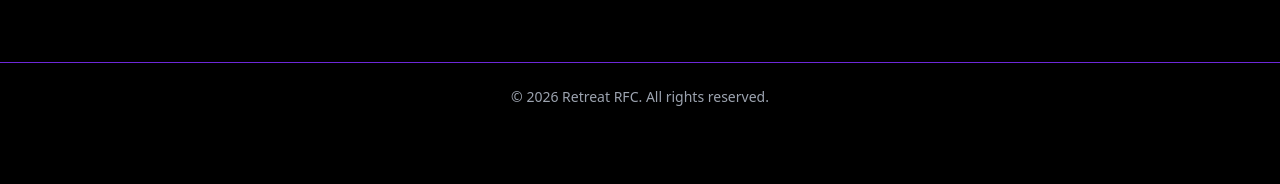
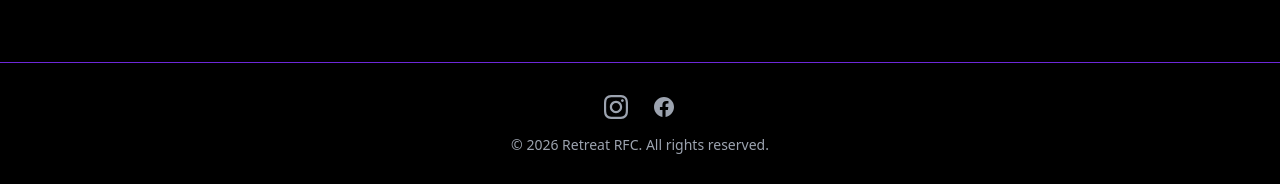
Before and after one commit to FergusonRevaldo25/retreatrfc-full, a Next.js app: page / in a window 1280 px wide. Shown: the part 1346-1530 px from the top of the page. Before the commit the page ends 1477 px from the top, so only its background shows below. Built offline with nearby package versions, Linux system fonts and the light colour scheme.

Commit message:
insta and facebook links and logo added footer

```diff
--- a/app/layout.tsx
+++ b/app/layout.tsx
@@ -18,8 +18,40 @@
       <body className="bg-black text-white min-h-screen flex flex-col">
         <Navbar />
         <main className="flex-1">{children}</main>
-        <footer className="bg-black border-t border-purple-700 text-center py-6 text-sm text-gray-400">
-          © {new Date().getFullYear()} Retreat RFC. All rights reserved.
+        <footer className="bg-black border-t border-purple-700 text-center py-8 text-sm text-gray-400">
+          <div className="flex justify-center gap-6 mb-4">
+            <a
+              href="https://www.instagram.com/retreatrfc?stkn=azJ0Y2pnM3dtM2cy"
+              target="_blank"
+              rel="noopener noreferrer"
+              aria-label="Retreat RFC on Instagram"
+              className="text-gray-400 hover:text-purple-400 transition-colors"
+            >
+              <svg
+                viewBox="0 0 24 24"
+                className="w-6 h-6 fill-current"
+                xmlns="http://www.w3.org/2000/svg"
+              >
+                <path d="M12 2.163c3.204 0 3.584.012 4.85.07 3.252.148 4.771 1.691 4.919 4.919.058 1.265.069 1.645.069 4.849 0 3.205-.012 3.584-.069 4.849-.149 3.225-1.664 4.771-4.919 4.919-1.266.058-1.644.07-4.85.07-3.204 0-3.584-.012-4.849-.07-3.26-.149-4.771-1.699-4.919-4.92-.058-1.265-.07-1.644-.07-4.849 0-3.204.013-3.583.07-4.849.149-3.227 1.664-4.771 4.919-4.919 1.266-.057 1.645-.069 4.849-.069zm0-2.163c-3.259 0-3.667.014-4.947.072-4.358.2-6.78 2.618-6.98 6.98-.059 1.281-.073 1.689-.073 4.948 0 3.259.014 3.668.072 4.948.2 4.358 2.618 6.78 6.98 6.98 1.281.058 1.689.072 4.948.072 3.259 0 3.668-.014 4.948-.072 4.354-.2 6.782-2.618 6.979-6.98.059-1.28.073-1.689.073-4.948 0-3.259-.014-3.667-.072-4.947-.196-4.354-2.617-6.78-6.979-6.98-1.281-.059-1.69-.073-4.949-.073zm0 5.838c-3.403 0-6.162 2.759-6.162 6.162s2.759 6.163 6.162 6.163 6.162-2.759 6.162-6.163c0-3.403-2.759-6.162-6.162-6.162zm0 10.162c-2.209 0-4-1.79-4-4 0-2.209 1.791-4 4-4s4 1.791 4 4c0 2.21-1.791 4-4 4zm6.406-11.845c-.796 0-1.441.645-1.441 1.44s.645 1.44 1.441 1.44c.795 0 1.439-.645 1.439-1.44s-.644-1.44-1.439-1.44z" />
+              </svg>
+            </a>
+            <a
+              href="https://www.facebook.com/share/1SX1mggeDn/?mibextid=wwXIfr"
+              target="_blank"
+              rel="noopener noreferrer"
+              aria-label="Retreat RFC on Facebook"
+              className="text-gray-400 hover:text-purple-400 transition-colors"
+            >
+              <svg
+                viewBox="0 0 24 24"
+                className="w-6 h-6 fill-current"
+                xmlns="http://www.w3.org/2000/svg"
+              >
+                <path d="M22 12c0-5.523-4.477-10-10-10S2 6.477 2 12c0 4.991 3.657 9.128 8.438 9.879v-6.988h-2.54V12h2.54V9.797c0-2.506 1.492-3.89 3.777-3.89 1.094 0 2.238.195 2.238.195v2.46h-1.26c-1.243 0-1.63.771-1.63 1.562V12h2.773l-.443 2.891h-2.33v6.988C18.343 21.128 22 16.991 22 12z" />
+              </svg>
+            </a>
+          </div>
+          <p>© {new Date().getFullYear()} Retreat RFC. All rights reserved.</p>
         </footer>
         <WhatsAppButton />
       </body>
```
